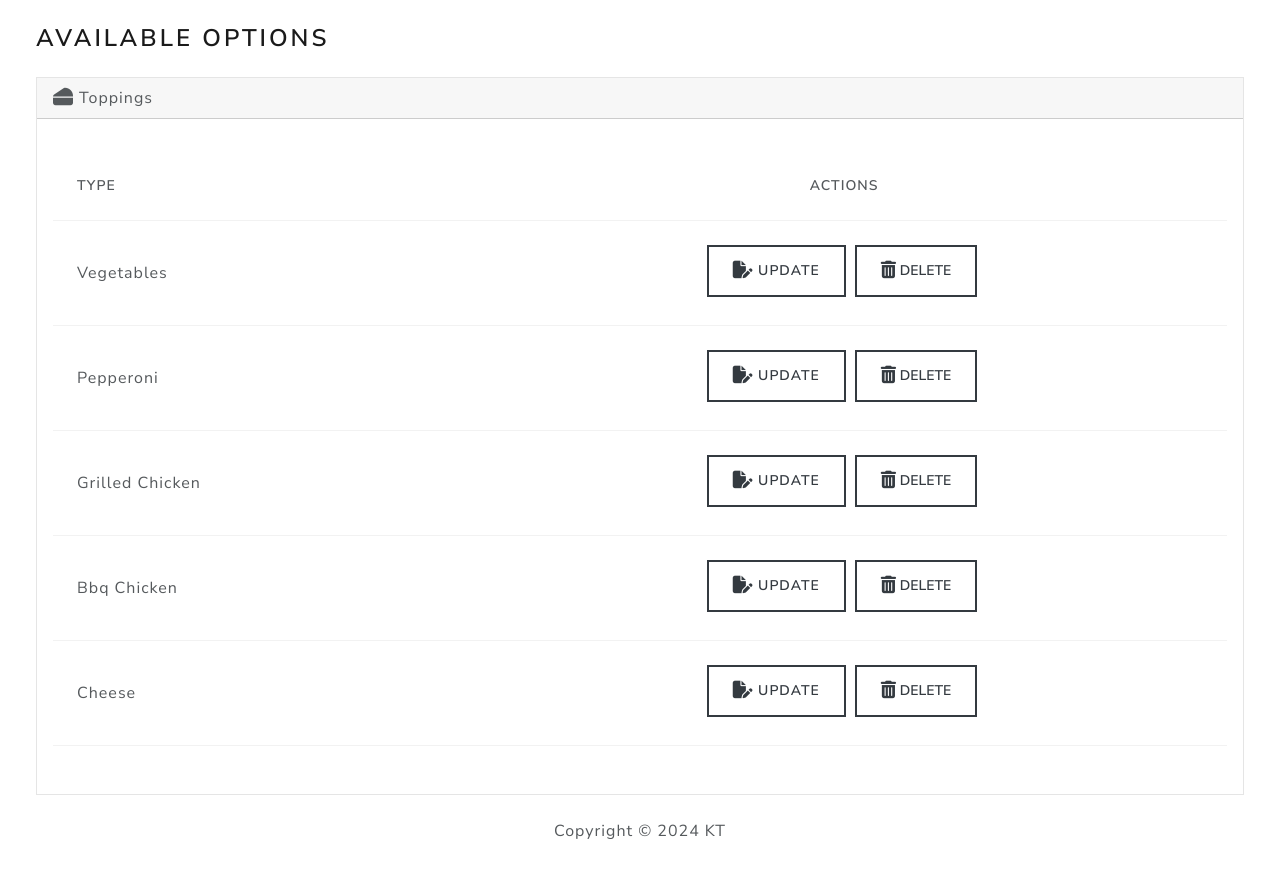
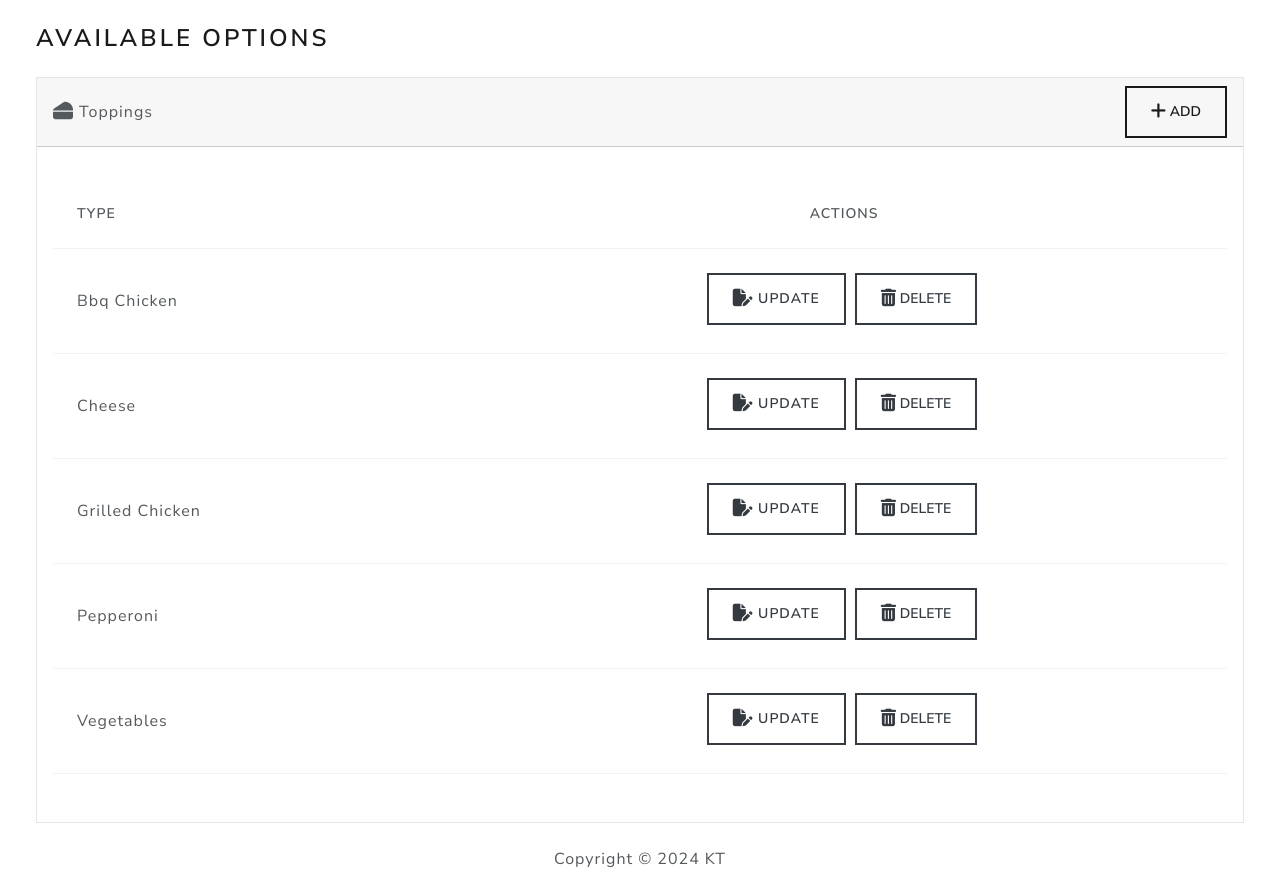
Before and after one commit to trashykoifish1/strongmind-pizza, a Django app: page /toppings/ in a window 1280 px wide. Shown: the part 100-995 px from the top of the page. Before the commit the page ends 939 px from the top, so only its background shows below. Run offline with Django 5.2, Linux system fonts and the light colour scheme; data comes from the database, SQL or seed files in the repository; both versions use the stored data as it was after the commit; some libraries are stand-ins or nearby versions.

Commit message:
UI Tweaks

```diff
--- a/pizzas/templates/pizzas/index.html
+++ b/pizzas/templates/pizzas/index.html
@@ -169,8 +169,6 @@ https://cdn.jsdelivr.net/npm/bootswatch@5.3.2/dist/lux/bootstrap.min.css
         </div>
       </div>
     </div>
-    <!-- Social Icons-->
-    <!-- For more icon options, visit https://fontawesome.com/icons?d=gallery&p=2&s=brands-->
     <div class="social-icons">
       <div
         class="d-flex flex-row flex-lg-column justify-content-center align-items-center h-100 mt-3 mt-lg-0"
--- a/pizzas/templates/pizzas/toppings.html
+++ b/pizzas/templates/pizzas/toppings.html
@@ -5,8 +5,15 @@
             <div class="col-12">
                 {% if toppings %}
                 <div class="card bg-light ms-4 me-4 mb-4">
-                    <div class="card-header">
+                    <div class="card-header d-flex justify-content-between align-items-center">
+                      <div>
                         <i class="fa-solid fa-cheese fa-lg"></i> Toppings
+                        </div>
+                        <div>
+                          <a class="nav-link" href="{% url 'add_topping' %}">
+                            <button type="button" class="btn btn-outline-primary"><i class="fa-solid fa-plus fa-lg"></i> Add</button>
+                          </a>
+                        </div>
                     </div>
                     <div class="card-body">
                     <p class="card-text">
@@ -23,13 +30,14 @@
                                     <tr id="topping-{{ topping.id }}" style="vertical-align: middle;">
                                       <td>{{ topping.name }}</td>
                                       <td style="text-align: center;">
-                                        <a class="btn btn-outline-dark me-1 mb-1" href="{% url 'update_topping' topping.id %}">
+                                        <div class="d-grid gap-2 d-md-block">
+                                        <a class="btn btn-outline-dark me-1 mb-1 mb-1" href="{% url 'update_topping' topping.id %}">
                                             <i class="fa-solid fa-file-pen fa-lg"></i> Update
                                           </a>
                                         <button class="btn btn-outline-dark me-1 mb-1" data-bs-toggle="modal" data-bs-target="#delete{{topping.id}}">
                                             <i class="fa-solid fa-trash-can fa-lg"></i> Delete
-                                        </button>
-
+                                        </div>
+                                        </span>
                                         </td>
                                       </tr>
                                     {% endfor %}
--- a/pizzas/templates/pizzas/toppings_base.html
+++ b/pizzas/templates/pizzas/toppings_base.html
@@ -17,7 +17,10 @@ https://cdn.jsdelivr.net/npm/bootswatch@5.3.2/dist/lux/bootstrap.min.css
     />
   </head>
   <body class="d-flex flex-column min-vh-100">
-    <nav class="navbar navbar-expand-lg bg-primary" data-bs-theme="dark">
+    <nav
+      class="navbar sticky-top navbar-expand-lg bg-primary"
+      data-bs-theme="dark"
+    >
       <div class="container-fluid">
         <a class="navbar-brand" href="{% url 'manage_toppings' %}"
           ><i class="fa-solid fa-cubes-stacked fa-lg"></i> Toppings</a
@@ -34,19 +37,7 @@ https://cdn.jsdelivr.net/npm/bootswatch@5.3.2/dist/lux/bootstrap.min.css
           <span class="navbar-toggler-icon"></span>
         </button>
         <div class="collapse navbar-collapse" id="navbarColor03">
-          <ul class="navbar-nav me-auto">
-            <li class="nav-item">
-              <a class="nav-link" href="{% url 'manage_toppings' %}">
-                <i class="fa-solid fa-clipboard-list fa-lg"></i> All Toppings
-              </a>
-            </li>
-
-            <li class="nav-item">
-              <a class="nav-link" href="{% url 'add_topping' %}">
-                <i class="fa-solid fa-plus fa-lg"></i> Add Topping
-              </a>
-            </li>
-          </ul>
+          <ul class="navbar-nav me-auto"></ul>
 
           <a href="{% url 'manage_pizzas' %}"
             ><button class="btn btn-outline-light my-2 my-sm-0 me-2">
--- a/pizzas/views.py
+++ b/pizzas/views.py
@@ -49,7 +49,7 @@ def index(request):
 
 def manage_toppings(request):
     return render(request, 'pizzas/toppings.html', {
-        'toppings': Topping.objects.all()
+        'toppings': Topping.objects.all().order_by('name')
     })
 
 def add_topping(request):
@@ -114,7 +114,7 @@ def delete_topping(request, id):
 
 def manage_pizzas(request):
     return render(request, 'pizzas/manage_pizzas.html', {
-        'pizzas': Pizza.objects.all()
+        'pizzas': Pizza.objects.all().order_by('name')
     })
 
 def view_pizza(request, id):
```
Also changed, not shown: pizza_app/settings.py (+13 -12 lines), pizzas/templates/pizzas/manage_pizzas.html (+10 -2 lines), pizzas/templates/pizzas/pizzas_base.html (+5 -14 lines), db.sqlite3.
